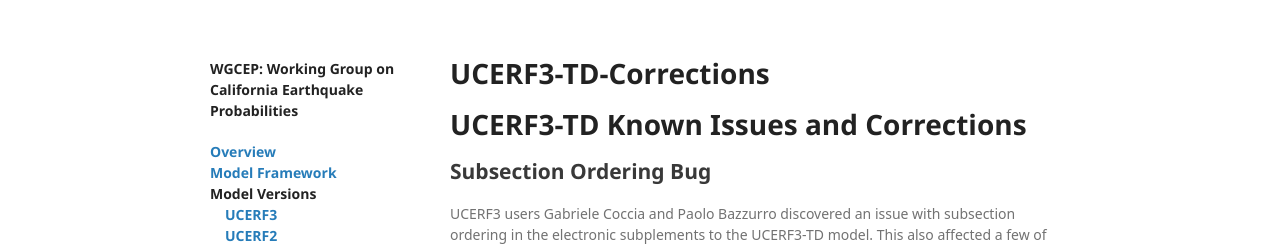
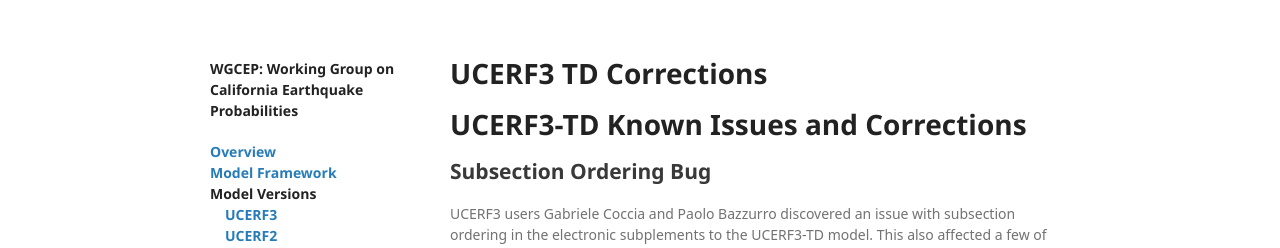
Before and after one commit to opensha/wgcep-website, a Jekyll site: the page built from UCERF3-TD-Corrections.md, in a window 1280 px wide. Shown: the top 248 px of the page. Built offline with Jekyll 4.4.1, drawn with Linux system fonts in a browser that asks for light colours; some web fonts are replaced; our own code applies the rules of GitHub Pages for plain Markdown files; a script that is not in the unit is left out.

Commit message:
fixed header

```diff
--- a/_layouts/default.html
+++ b/_layouts/default.html
@@ -66,7 +66,7 @@
       <section>
 
 	{% unless page.path contains "index" %}
-  	  <h1>{{ page.path | remove: ".md" }}</h1>
+  	  <h1>{{ page.path | remove: ".md" | replace: "-", " " }}</h1>
 	{% endunless %}
 
         {{ content }}
```
